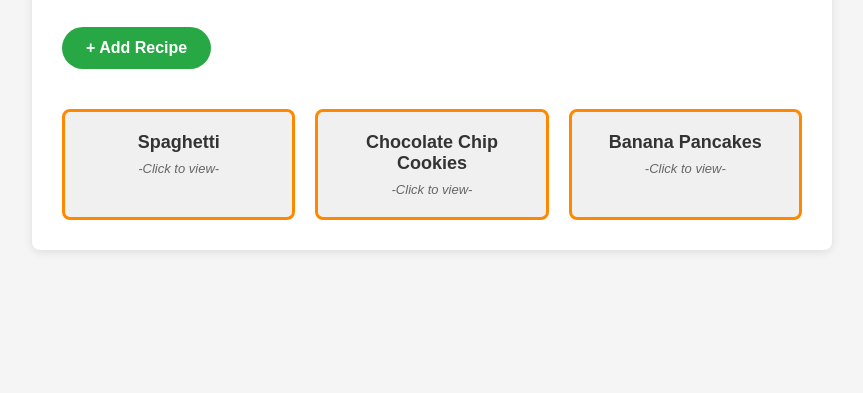
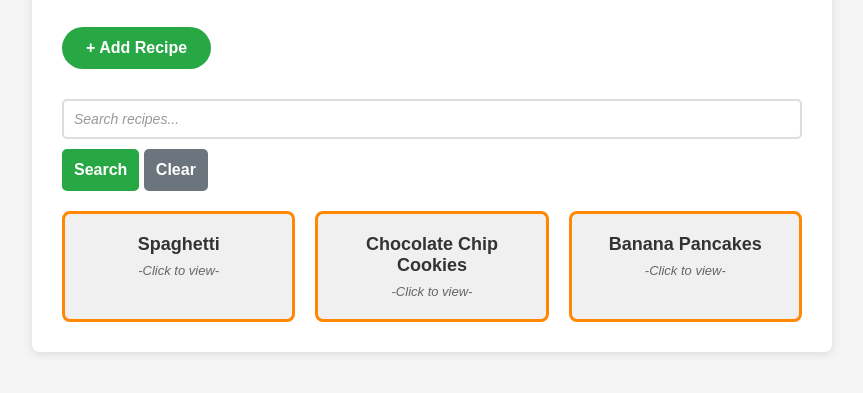
Before and after one commit to BasslerT/recipe-manager, a plain HTML site: page recipe-manager.html in a window 1280 px wide. Shown: the part 91-484 px from the top of the page, without its empty margins (208-1071 px from the left). Drawn offline with Linux system fonts and the light colour scheme; no server answers.

Commit message:
Add search bar to recipe list

```diff
--- a/recipe-manager.html
+++ b/recipe-manager.html
@@ -20,6 +20,13 @@
             <div id="listView">
                 <!-- Add Recipe Button -->
                 <button id="showAddBtn" class="add-recipe-button">+ Add Recipe</button>
+
+                <!-- Search bar -->
+                <div class="form-group" style="margin-top: 10px;">
+                    <input type="text" id="searchInput" class="form-input" placeholder="Search recipes...">
+                    <button id="searchBtn" class="btn-save" style="margin-top: 10px;">Search</button>
+                    <button id="clearSearchBtn" class="btn-cancel" style="margin-top: 10px;">Clear</button>
+                </div>
 
                 <!-- Recipe Cards Grid -->
                 <div id="recipeGrid" class="recipe-grid">
```
